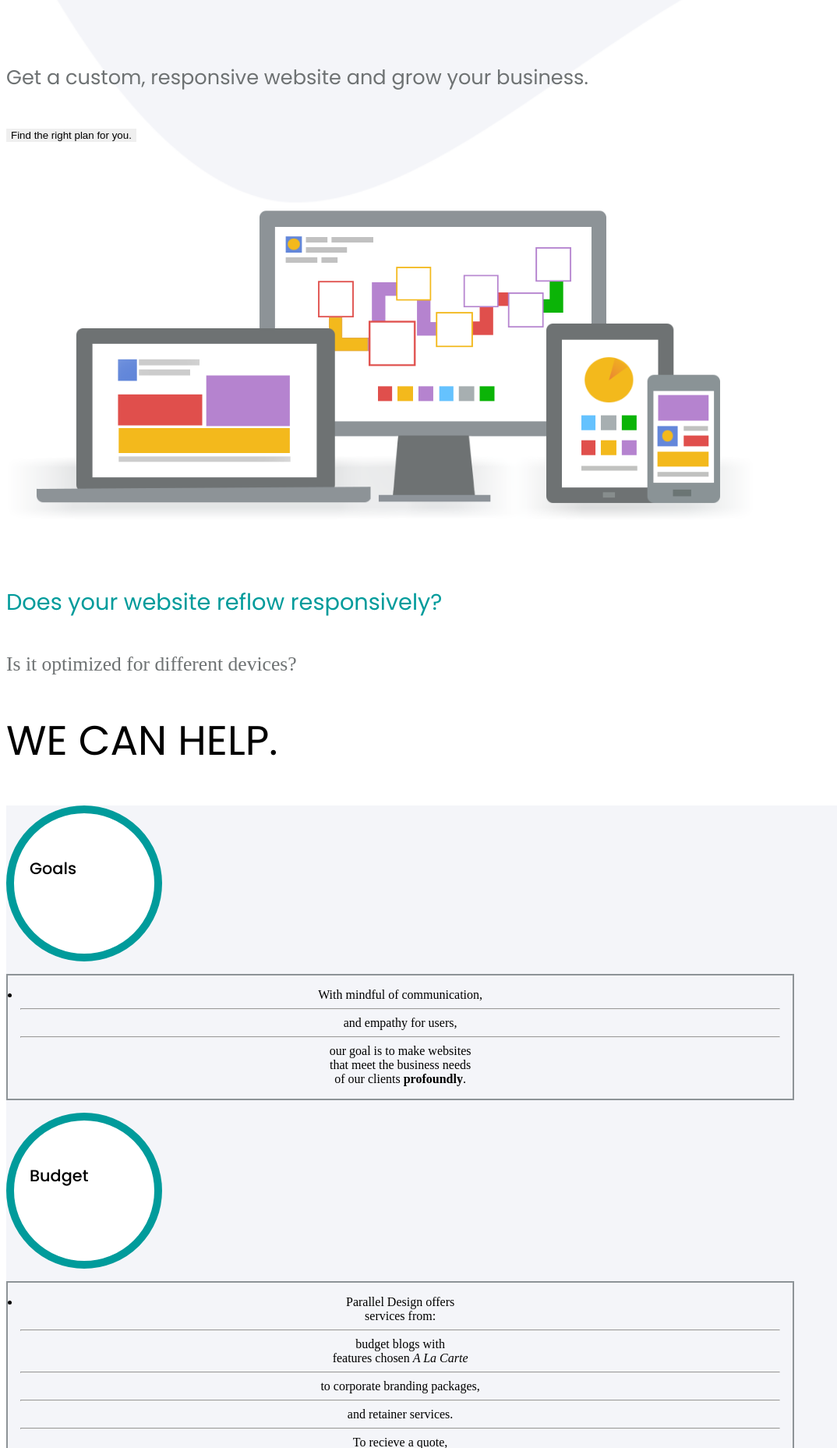
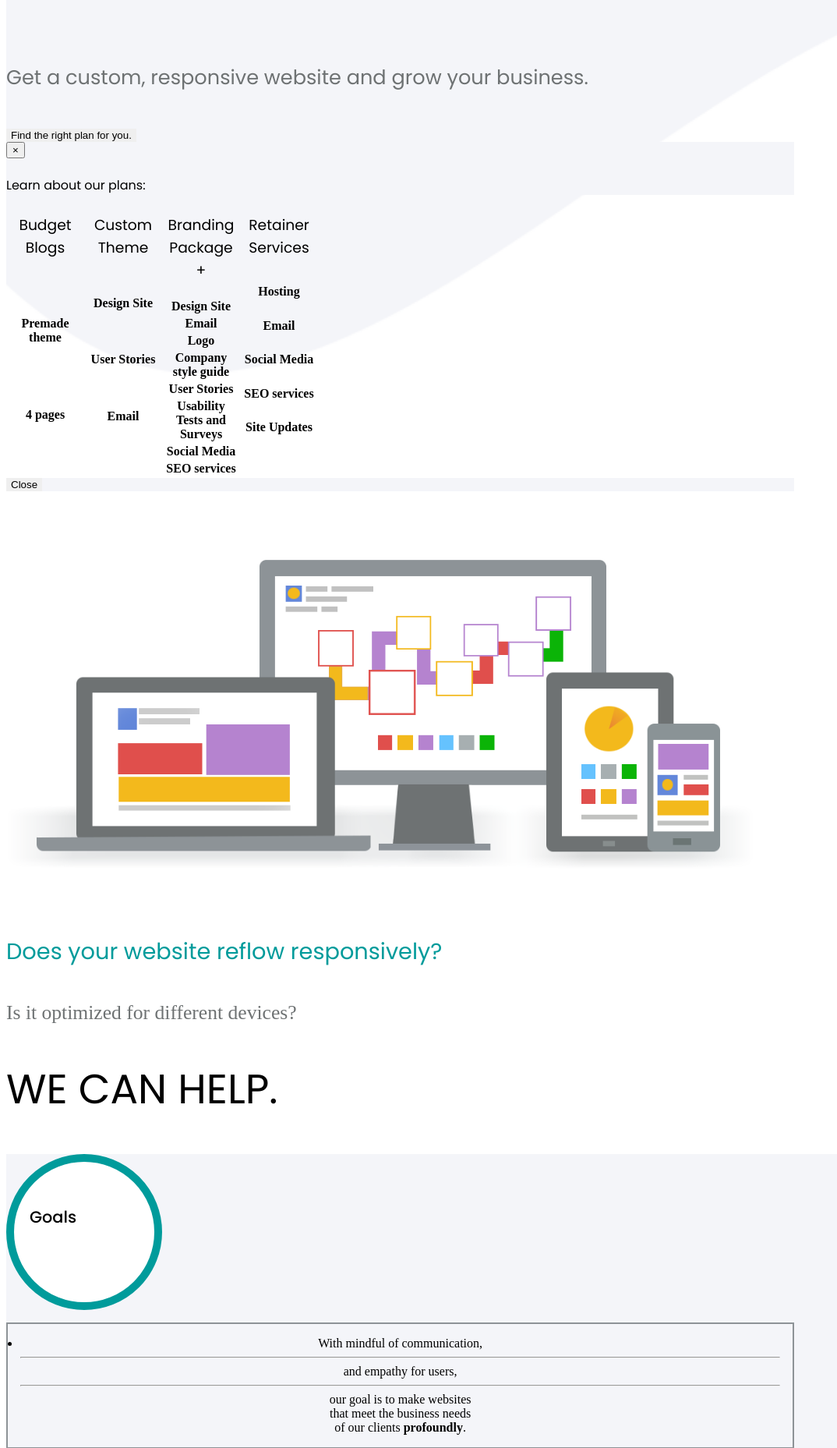
Before and after one commit to cordial-emily/simple-bootstrap-theme-child, a WordPress theme: template page-front.php in a window 1280 px wide. Shown: the part 394-2251 px from the top of the page at 78% size, without its empty margins (0-1074 px from the left). Run offline with PHP 8.4 and a stand-in for WordPress, Linux system fonts and the light colour scheme; the site name, menu and one post (Sample post) are stand-ins, and other content is empty.

Commit message:
front page modal

```diff
--- a/page-front.php
+++ b/page-front.php
@@ -11,9 +11,89 @@
             <h5>Get a custom, responsive website and grow your business.</h5>
             <!--<h5>. . . A web design company where we work in parallel to give you the best choices.</h5>-->
 
-            <button class="btn btn-default btn-lg" type="button">
+            <button class="btn btn-default btn-lg" type="button" data-toggle="modal" data-target="#myPlan">
             Find the right plan for you.
             </button>
+            <!-- Modal -->
+            <div class="modal fade" id="myPlan" tabindex="-1" role="dialog" aria-labelledby="myModalLabel">
+              <div class="modal-dialog" role="document">
+                <div class="modal-content">
+                  <div class="modal-header">
+                    <button type="button" class="close" data-dismiss="modal" aria-label="Close"><span aria-hidden="true">&times;</span></button>
+                    <h4 class="modal-title" id="myModalLabel">Learn about our plans:</h4>
+                  </div>
+                  <div class="modal-body">
+                    <table class="table table-responsive">
+                      <thead>
+                        <tr>
+                          <th>
+                            <h3>Budget Blogs</h3>
+                          </th>
+                        </tr>
+                      </thead>
+                      <tbody>
+                        <tr><th>Premade theme</th></tr>
+                        <tr><th>4 pages</th></tr>
+                      </tbody>
+                    </table>
+                    <table class="table table-responsive">
+                      <thead>
+                        <tr>
+                          <th>
+                            <h3>Custom Theme</h3>
+                          </th>
+                        </tr>
+                      </thead>
+                      <tbody>
+                        <tr><th>Design Site</th></tr>
+                        <tr><th>User Stories</th></tr>
+                        <tr><th>Email</th></tr>
+                      </tbody>
+                    </table>
+
+                    <table class="table table-responsive">
+                      <thead>
+                        <tr>
+                          <th>
+                            <h3>Branding Package +</h3>
+                          </th>
+                        </tr>
+                      </thead>
+                      <tbody>
+                        <tr><th>Design Site</th></tr>
+                        <tr><th>Email</th></tr>
+                        <tr><th>Logo</th></tr>
+                        <tr><th>Company style guide</th></tr>
+                        <tr><th>User Stories</th></tr>
+                        <tr><th>Usability Tests and Surveys</th></tr>
+                        <tr><th>Social Media</th></tr>
+                        <tr><th>SEO services</th></tr>
+                      </tbody>
+                    </table>
+                    <table class="table table-responsive">
+                      <thead>
+                        <tr>
+                          <th>
+                            <h3>Retainer Services</h3>
+                          </th>
+                        </tr>
+                      </thead>
+                      <tbody>
+                        <tr><th>Hosting</th></tr>
+                        <tr><th>Email</th></tr>
+                        <tr><th>Social Media</th></tr>
+                        <tr><th>SEO services</th></tr>
+                        <tr><th>Site Updates</th></tr>
+                      </tbody>
+                    </table>
+                  </div>
+                  <div class="modal-footer">
+                    <button type="button" class="btn btn-default" data-dismiss="modal">Close</button>
+                  </div>
+                </div>
+              </div>
+            </div>
+            <!-- end modal -->
           </div><!--end floating_title-->
           <div class="col-xs-12 col-sm-10 col-lg-10 col-md-offset-3 col-sm-offset-4 graphic">
             <img class="img-fluid" src="<?php echo get_stylesheet_directory_uri(); ?>/images/icons/parallel-banner-graphic.1.png" alt="ParallelDesign" height="auto" width="100%" >
@@ -55,7 +135,7 @@
         <div class="col-md-2 col-sm-3 col-xs-6 text-center dropup">
           <div class="icons-fp dropdown-toggle" type="button" id="dropdownMenu1" data-toggle="dropdown" aria-haspopup="true" aria-expanded="false">
             <span class="dashicons dashicons-portfolio fp-icons"></span>
-            <h5>Budget</h5>
+            <h5>Services</h5>
           </div>
           <ul class="dropdown-menu" aria-labelledby="dropdownMenu2">
             <li>Parallel Design offers<br>
--- a/style.css
+++ b/style.css
@@ -46,6 +46,7 @@
 input:focus, input:active, textarea:active {
     box-shadow: 0 0 5px rgba(0,155,155, 1) !important;
 }
+.modal-body { overflow-x: auto; }
 
 /* menu and logo */
 img.custom-logo:hover {
@@ -210,6 +211,11 @@
     border: 2px solid #8d9397;
     padding: 1em;
     text-align: center;
+}
+table.table.table-responsive {
+    max-width: 100px;
+    float: left;
+    min-height: 300px;
 }
 /* speech bubble */
 .bubble {
```
